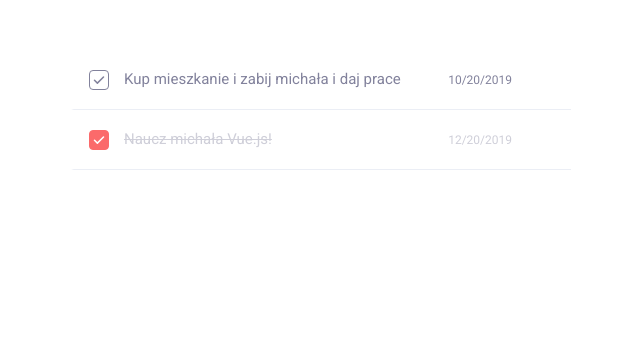
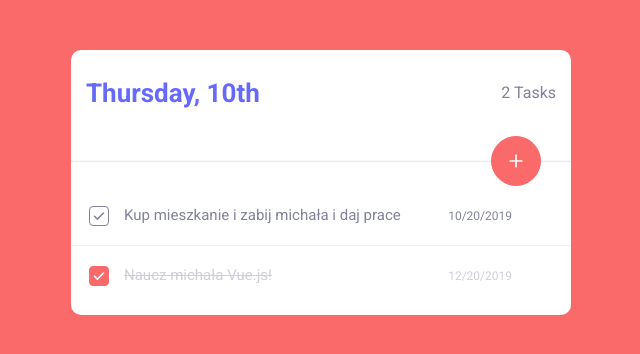
Before and after one commit to Radek-Wawrzyk/Vue-ToDo-Example, a Vue app: page / in a window 1280 px wide. Shown: the top 354 px of the page, without its empty margins (319-959 px from the left). Built offline with nearby package versions, Linux system fonts and the light colour scheme.

Commit message:
Add - AddTask component with styles

```diff
--- a/src/App.scss
+++ b/src/App.scss
@@ -1,5 +1,22 @@
-.tasks {
+.todo {
   widows: 100%;
   max-width: 500px;
   margin: 50px auto;
+  background: white;
+  border-radius: 10px;
+  padding: 0 0 10px 0;
+  &__header {
+    display: flex;
+    justify-content: space-between;
+    align-items: center;
+    padding: 30px 15px;
+    &--title {
+      color: $secondary;
+    }
+    &--counter {
+      color: $textColor;
+      font-size: 16px;
+      font-weight: 400;
+    }
+  }
 }
--- a/src/App.vue
+++ b/src/App.vue
@@ -1,7 +1,12 @@
 <template>
   <div id="app">
-    <section class="task">
-      <ul class="tasks">
+    <section class="todo">
+      <header class="todo__header">
+        <h1 class="todo__header--title">Thursday, 10th</h1>
+        <h2 class="todo__header--counter">{{counter}}</h2>
+      </header>
+      <add-task @addTask="addTask($event)" />
+      <ul class="todo__list">
         <task v-for="task in tasks" :key="task.id" :task="task" @deleteTask="deleteTask($event)" @changeStatus="changeStatus($event)" />
       </ul>
     </section>
@@ -11,11 +16,13 @@
 <script>
 
 import Task from './components/Task/Task.vue';
+import AddTask from './components/AddTask/AddTask.vue';
 
 export default {
   name: 'app',
   components: {
-    Task
+    Task,
+    AddTask
   },
   data: () => ({
     tasks: [
@@ -33,7 +40,15 @@ export default {
       }
     ]
   }),
+  computed: {
+    counter() {
+      return this.tasks.length > 0 ? `${this.tasks.length} Tasks` : ``;
+    }
+  },
   methods: {
+    addTask(task) {
+      this.tasks.push(task);
+    },
     deleteTask(id) {
       this.tasks = this.tasks.filter(task => task.id !== id);
     },
--- /dev/null
+++ b/src/components/AddTask/AddTask.scss
@@ -0,0 +1,62 @@
+.add-task {
+  position: relative;
+  &__action {
+    position: relative;
+    display: flex;
+    justify-content: flex-end;
+    padding: 0 30px 0 0;
+    &::before {
+      content: '';
+      position: absolute;
+      left: 50%;
+      top: 50%;
+      transform: translate(-50%, -50%);
+      width: 100%;
+      height: 0.5px;
+      background: lighten($textColor, 35%);
+    }
+  }
+  &__input {
+    padding: 15px 25px;
+    input {
+      border: 1px solid lighten($textColor, 35%);
+      padding: 8px 12px;
+      border-radius: 6px;
+      width: 100%;
+      &::-webkit-input-placeholder {
+        color:lighten($textColor, 20%);
+      }
+      &:focus {
+        outline-color: $primary;
+      }
+    }
+  }
+  &__btn {
+    position: relative;
+    z-index: 1;
+    display: flex;
+    justify-content: center;
+    align-items: center;
+    border: 1px solid $primary;
+    background: $primary;
+    color: white;
+    width: 50px;
+    height: 50px;
+    border-radius: 50px;
+    transition: background 0.25s;
+    &:hover, &:focus {
+      color: $primary;
+      background: white;
+      cursor: pointer;
+      outline-color: $primary;
+    }
+    svg {
+      width: 20px;
+      height: 20px;
+      path {
+        fill: currentColor;
+        transition: all 0.25s;
+      }
+    }
+  }
+}
--- /dev/null
+++ b/src/components/AddTask/AddTask.vue
@@ -0,0 +1,45 @@
+<template>
+  <div class="add-task">
+    <div class="add-task__action">
+      <button class="add-task__btn" @click="toggleEdit">
+        <svg xmlns="http://www.w3.org/2000/svg" viewBox="0 0 24 24"><path d="M19,11H13V5a1,1,0,0,0-2,0v6H5a1,1,0,0,0,0,2h6v6a1,1,0,0,0,2,0V13h6a1,1,0,0,0,0-2Z"/></svg>
+      </button>
+    </div>
+    <div class="add-task__input" v-if="edit">
+      <input type="text" v-model="task.content" @keyup.enter="addTask" placeholder="Type your task" />
+      <p class="add-task__input--error"></p>
+    </div>
+  </div>
+</template>
+
+<script>
+export default {
+  name: 'addTask',
+  data: () => ({
+    task: {
+      content: '',
+      date: new Date().toJSON().slice(0,10).replace(/-/g,'/'),
+      status: false,
+    },
+    edit: false
+  }),
+  computed: {
+    autoID() {
+      let id = 2;
+      id++;
+      return id;
+    },
+  },
+  methods: {
+    toggleEdit() {
+      this.edit =! this.edit;
+    },
+    addTask() {
+      this.$emit('addTask', { ...this.task, id: this.autoID });
+      this.task.content = '';
+    }
+  },
+}
+</script>
+
+<style scoped src="./AddTask.scss" lang="scss" />
--- a/src/components/Task/Task.scss
+++ b/src/components/Task/Task.scss
@@ -6,6 +6,9 @@
   position: relative;
   border-left: 3px solid transparent;
   transition: 0.25s border, background 0.25s;
+  &:last-child {
+    border-bottom: none;
+  }
   &:hover {
     border-left-color: $primary;
     border-bottom-color: lighten($primary, 26%);
--- a/src/styles/modules/layout.scss
+++ b/src/styles/modules/layout.scss
@@ -1 +1,5 @@
 * { box-sizing: border-box; }
+
+body {
+  background: $primary;
+}
```
